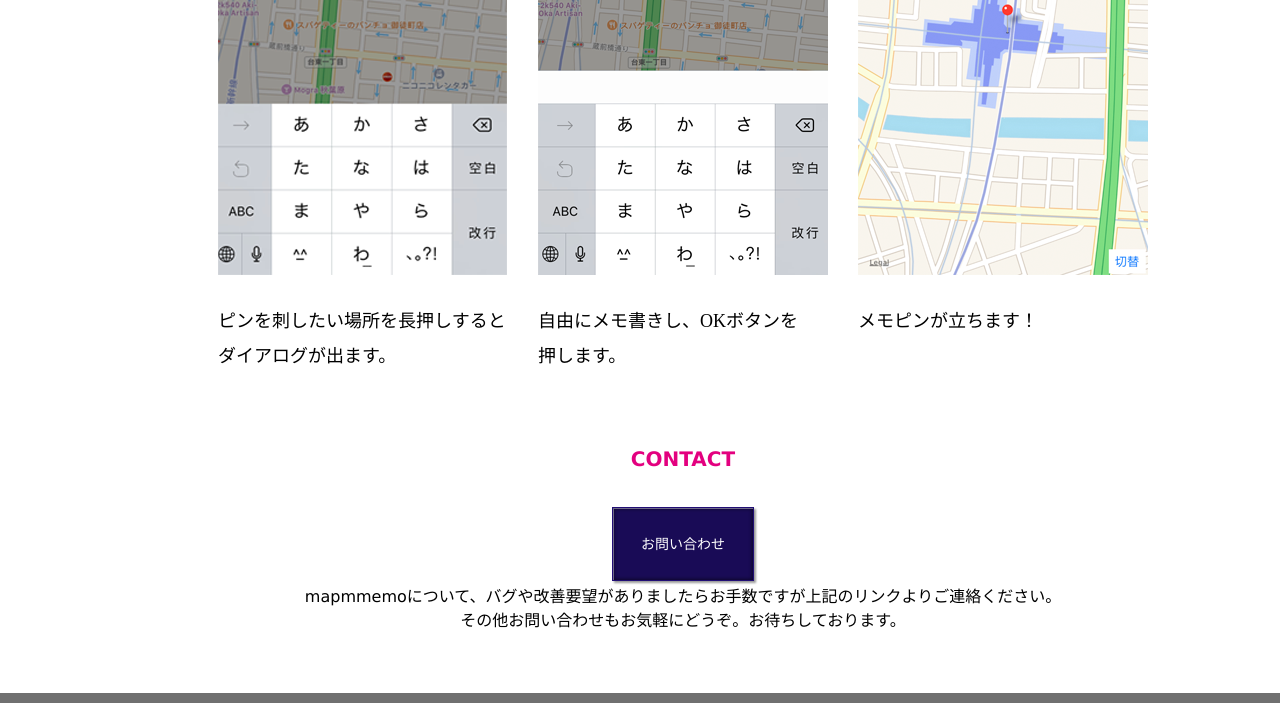
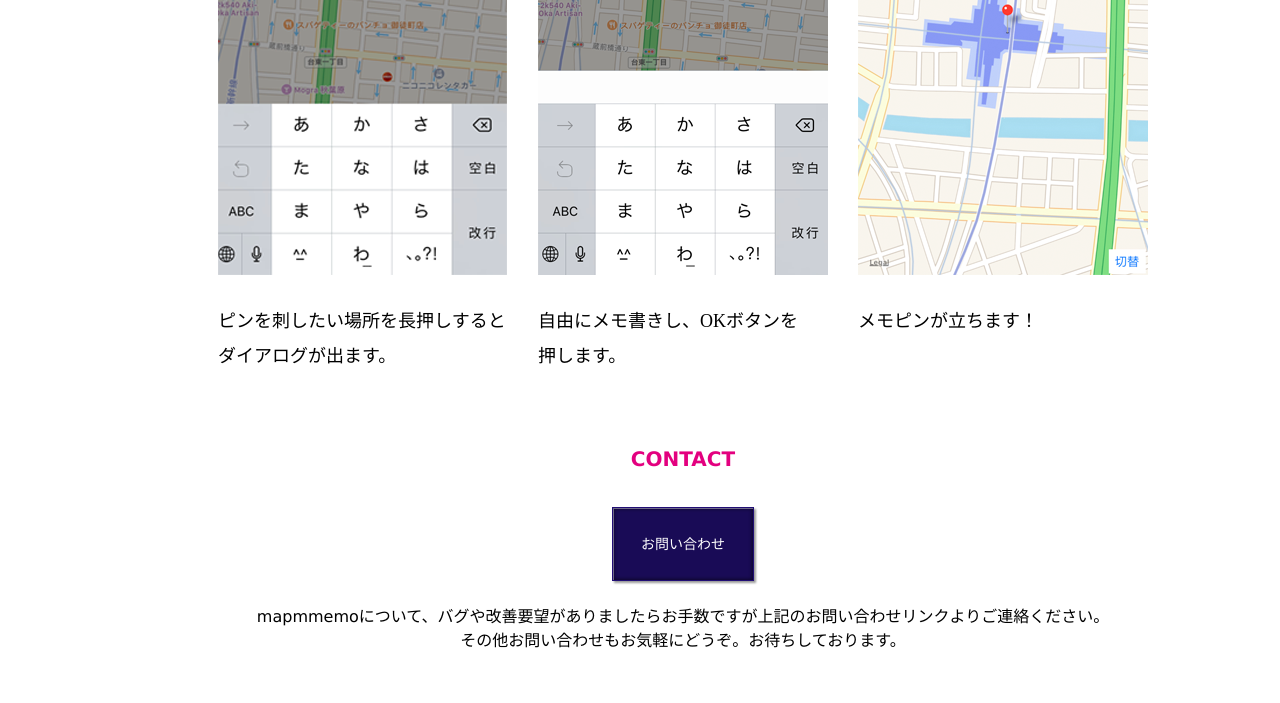
Before and after one commit to M10-a/M10-a.github.io, a plain HTML site: page index.html in a window 1280 px wide. Shown: the part 1336-2039 px from the top of the page. Drawn offline with Linux system fonts and the light colour scheme.

Commit message:
ちょっと修正

```diff
--- a/index.html
+++ b/index.html
@@ -62,8 +62,8 @@
         <h3 class="nav1">CONTACT</h3>
     <div class="about">
         <box class=mail><a class="contact" href="mailto:chiruchiru0203@hotmail.com">お問い合わせ</a></box>
-        <p class="p2">
-            mapmmemoについて、バグや改善要望がありましたらお手数ですが上記のリンクよりご連絡ください。
+        <p class="p4">
+            mapmmemoについて、バグや改善要望がありましたらお手数ですが上記のお問い合わせリンクよりご連絡ください。
             <br>その他お問い合わせもお気軽にどうぞ。お待ちしております。
         </p>
     </div>
```
